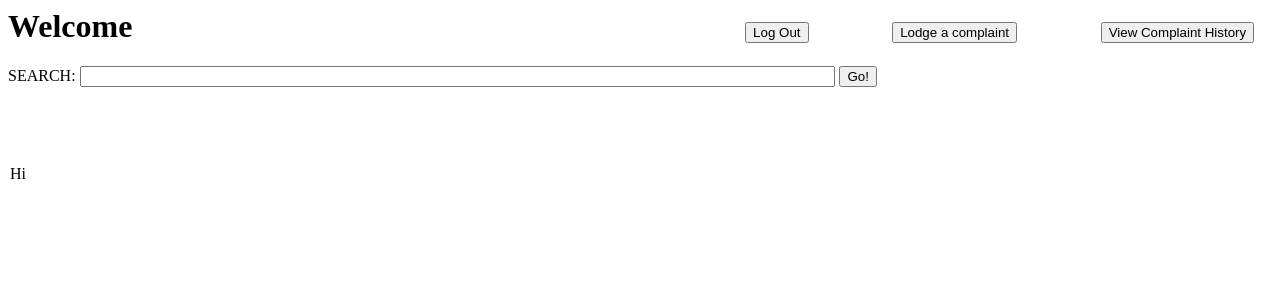
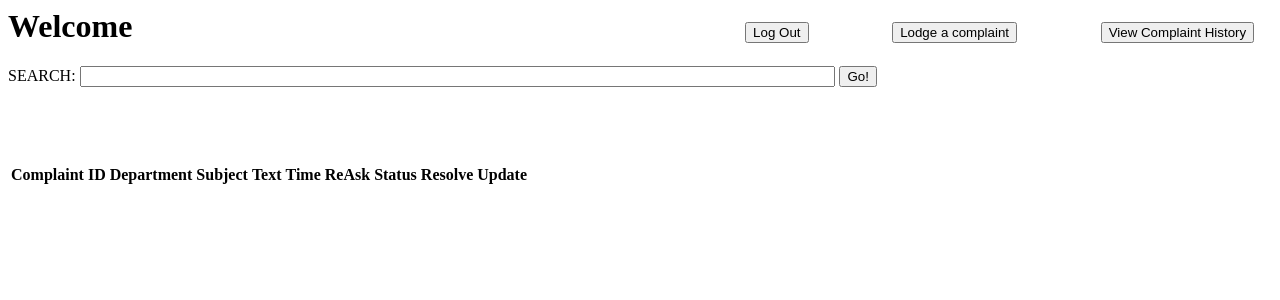
Before and after one commit to SPoorvaja/ComplaintOverflow, a Flask app: page / in a window 1280 px wide. Shown: the top 300 px of the page. Run offline with Flask 2, Linux system fonts and the light colour scheme; data that the repository does not hold is empty; some libraries are stand-ins or nearby versions.

Commit message:
Retrieved data and put in tables

```diff
--- a/appl/Tables.txt
+++ b/appl/Tables.txt
@@ -44,7 +44,7 @@ c_subject VARCHAR(100),
 #___Text of complaint___
 c_text LONGTEXT,
 #___Time of most recent reask___
-c_time_of_lodging DATETIME
+c_time_of_lodging DATETIME,
 #___Resolve status. TRUE if resolved___
 c_status BOOLEAN,
 #___Resolve update. An explanation by official who resolved___
--- a/appl/server.py
+++ b/appl/server.py
@@ -65,7 +65,7 @@ def get_complaints():
 
 
 	c,conn=connection()
-	rows = c.execute("select * from COMPLAINTS;");
+	rows = c.execute("select * from COMPLAINTS ORDER BY c_time_of_lodging DESC;");
 	if rows > 0:
 		results=c.fetchall()
 		arr=[]
--- a/appl/templates/user_dashboard.html
+++ b/appl/templates/user_dashboard.html
@@ -2,7 +2,7 @@
 	<head>
 		<script>
 			function Hi(){
-				document.getElementById("complaints").innerHTML="Hi";
+				//document.getElementById("complaints").innerHTML="Hi";
 				/*var ajax_get = function(url, callback) {
 					var xmlhttp = new XMLHttpRequest();
 	        		xmlhttp.onreadystatechange = function() {
@@ -31,17 +31,17 @@
 				obj.onreadystatechange = function(){
 				if(obj.readyState == 4){
 					var val = JSON.parse(obj.responseText);
+				document.getElementById("complaints").innerHTML="Hi"+val[0].length;
 					for(var i=0;i<val.length;i++){
 					//tempval = val[i][0];
-					document.getElementById("complaints").innerHTML+="Hi"+val[i][1]+" ";
-					}
+					document.getElementById("complaints").innerHTML+="<tr><td>"+val[i][0]+"</td><td>"+val[i][1]+"</td><td>"+val[i][2]+"</td><td>"+val[i][3]+"</td><td>"+val[i][4]+"</td><td>"+"<button onclick='/login'>+</button></td><td>"+val[i][5]+"</td><td>"+val[i][6]+"</td></tr>";					}
 				}
 			}
 
 
-				/*}
-				}
-				}*/
+
+				//}
+				//}
 				obj.open("GET",url, true);
 				obj.send();
 				}
@@ -64,13 +64,17 @@
 			SEARCH: <input style="width:20cm;" type = "text" id = "Query" name="Query"/>
 			<input type = "submit" id = "button1" value = "Go!" onclick="Hi()" />
 		</div>
-		<table style = "margin-top:2cm;" id = "complaints">
+		<!--<div id = "complaints" > </div>-->
+		<table style = "margin-top:2cm;" id = "complaints" name="complaints">
 			<tr>
 				<th>Complaint ID</th>
 				<th>Department</th>
 				<th>Subject</th>
 				<th>Text</th>
-
+				<th>Time</th>
+				<th>ReAsk</th>
+				<th>Status</th>
+				<th>Resolve Update</th>
 			</tr>
 		</table>
 	</body>
```
